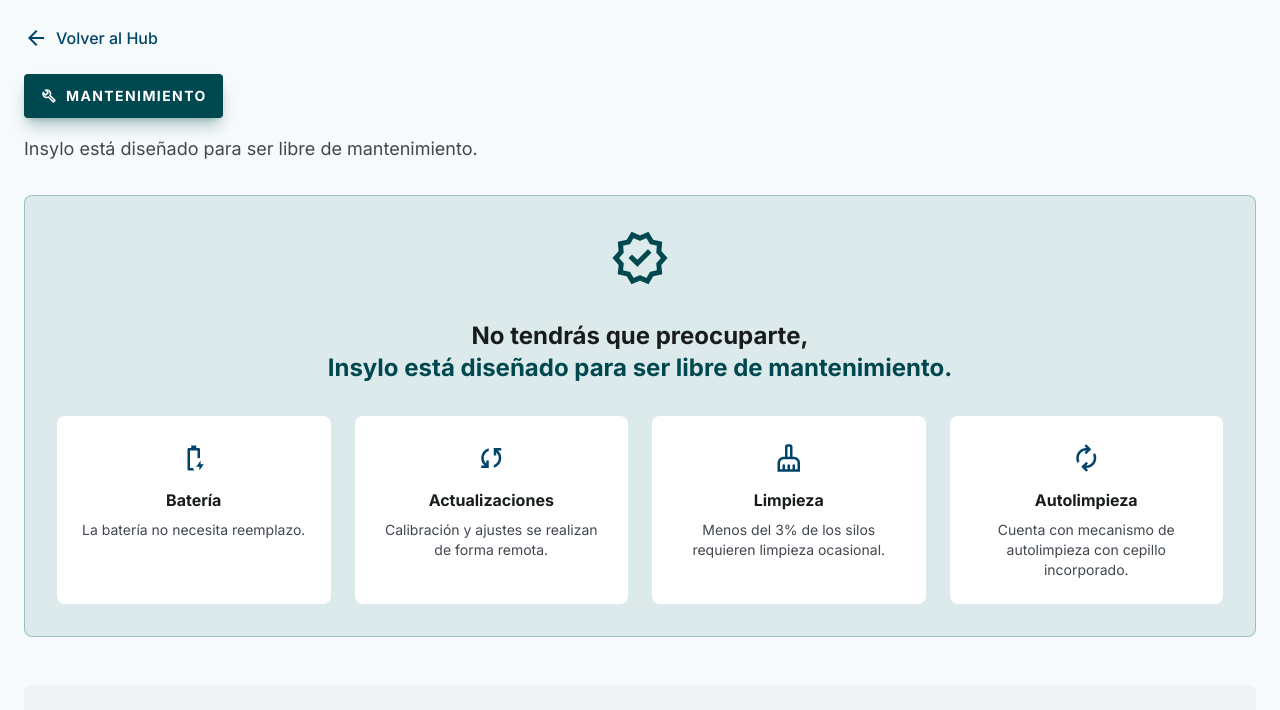
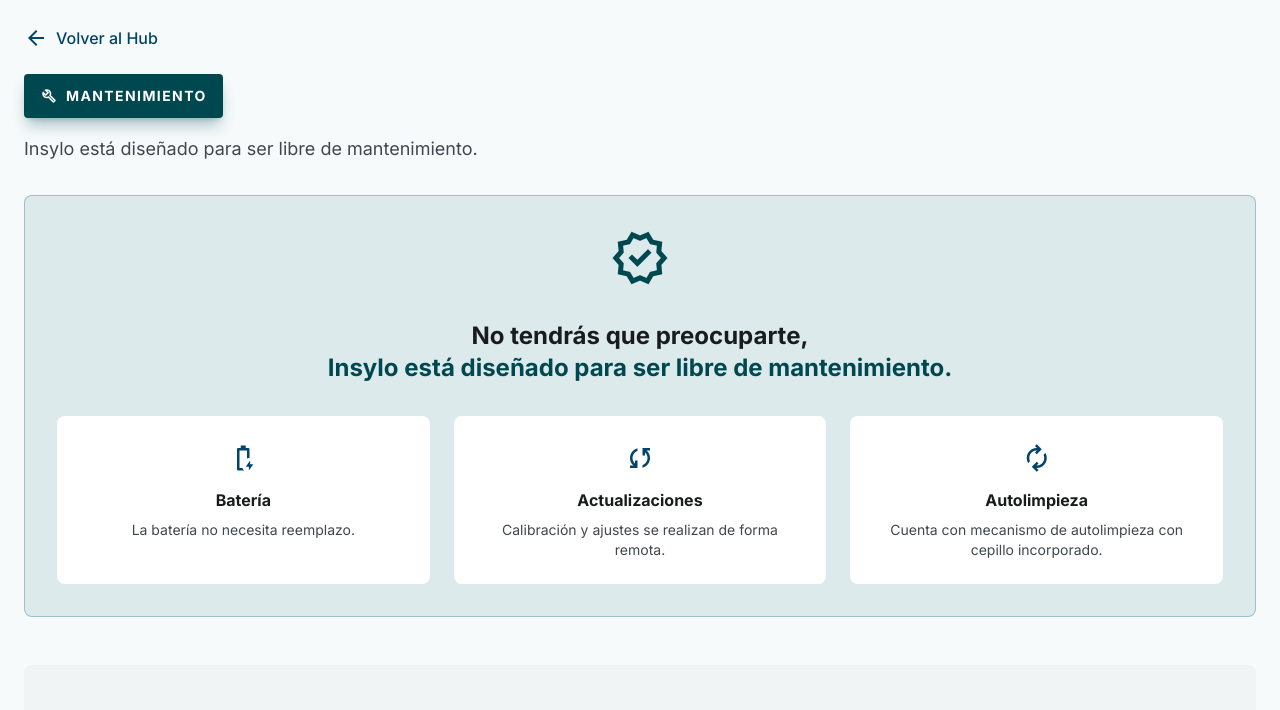
Before and after one commit to ComunicacionesAX/LandingInsylo, a plain HTML site: page mantenimiento.html in a window 1280 px wide. Shown: the part 70-780 px from the top of the page. Drawn offline with nearby package versions, Linux system fonts and the light colour scheme.

Commit message:
Remove limpieza section from mantenimiento.html

```diff
--- a/mantenimiento.html
+++ b/mantenimiento.html
@@ -119,7 +119,7 @@
                     <span class="text-tertiary">Insylo está diseñado para ser libre de mantenimiento.</span>
                 </h2>
 
-                <div class="grid md:grid-cols-2 lg:grid-cols-4 gap-6">
+                <div class="grid md:grid-cols-3 gap-6">
                     <div class="bg-surface-container-lowest p-6 rounded-xl text-center">
                         <span class="material-symbols-outlined text-primary text-3xl mb-3">battery_charging_full</span>
                         <h3 class="font-bold text-on-surface mb-2">Batería</h3>
@@ -129,11 +129,6 @@
                         <span class="material-symbols-outlined text-primary text-3xl mb-3">sync</span>
                         <h3 class="font-bold text-on-surface mb-2">Actualizaciones</h3>
                         <p class="text-sm text-on-surface-variant">Calibración y ajustes se realizan de forma remota.</p>
-                    </div>
-                    <div class="bg-surface-container-lowest p-6 rounded-xl text-center">
-                        <span class="material-symbols-outlined text-primary text-3xl mb-3">cleaning_services</span>
-                        <h3 class="font-bold text-on-surface mb-2">Limpieza</h3>
-                        <p class="text-sm text-on-surface-variant">Menos del 3% de los silos requieren limpieza ocasional.</p>
                     </div>
                     <div class="bg-surface-container-lowest p-6 rounded-xl text-center">
                         <span class="material-symbols-outlined text-primary text-3xl mb-3">autorenew</span>
```
